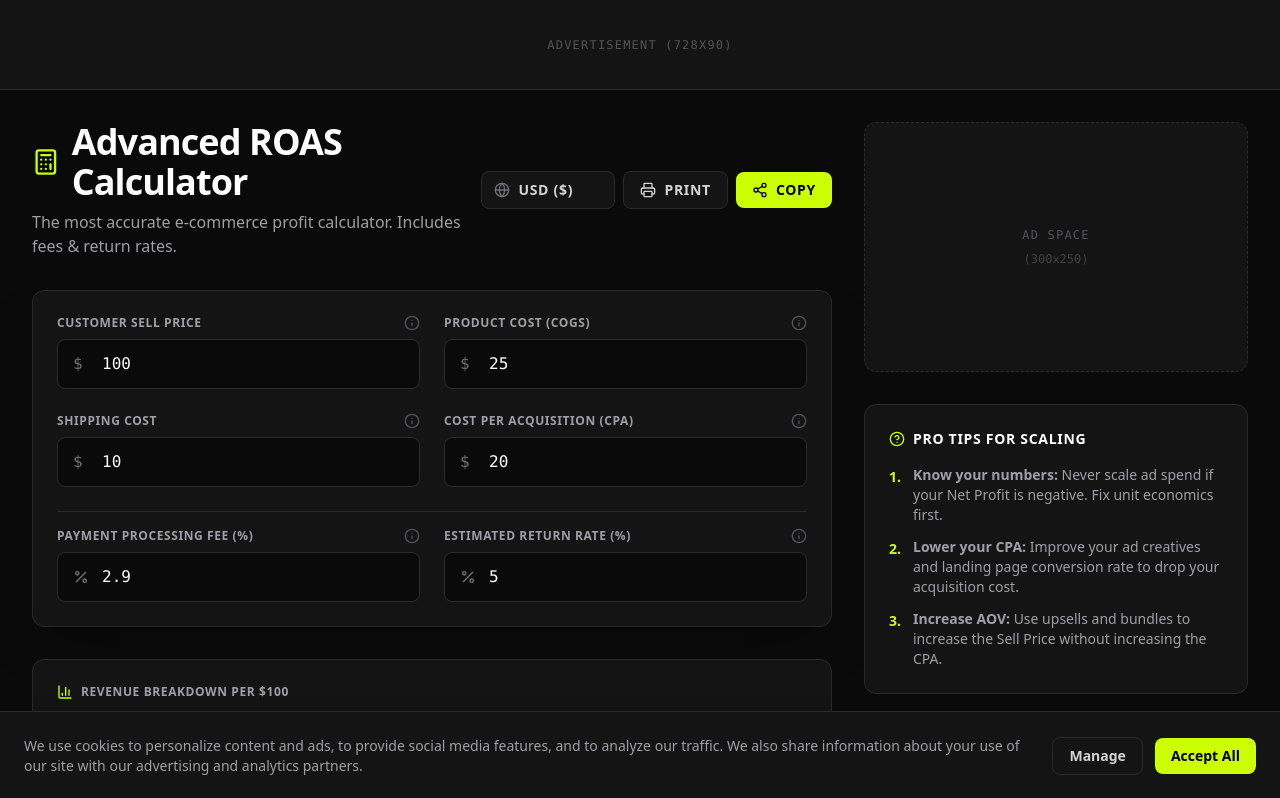
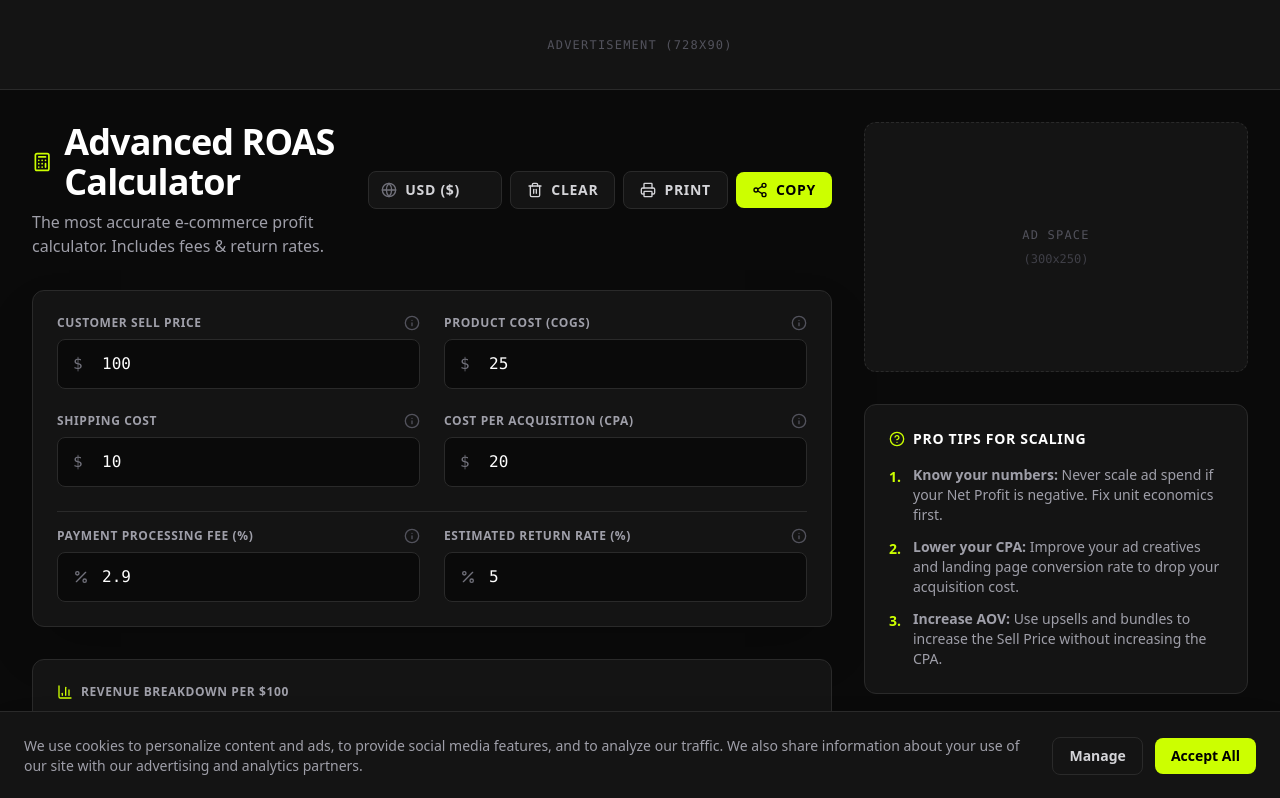
Before and after one commit to roy1kgb-ship-it/roas-calculator, a React (Vite) app: page / in a window 1280 px wide. Shown: the top 798 px of the page. Built offline with nearby package versions, Linux system fonts and the light colour scheme.

Commit message:
feat: Add button to clear all input fields
Introduces a "Clear All" button to the ROAS Calculator. This allows users to quickly reset all input fields to their default values, improving user experience and workflow efficiency.

```diff
--- a/src/App.tsx
+++ b/src/App.tsx
@@ -4,7 +4,7 @@
  */
 
 import React, { useState, useEffect } from 'react';
-import { Calculator, DollarSign, Percent, TrendingUp, Info, Share2, Check, BarChart3, HelpCircle, Target, Printer, Globe } from 'lucide-react';
+import { Calculator, DollarSign, Percent, TrendingUp, Info, Share2, Check, BarChart3, HelpCircle, Target, Printer, Globe, Trash2 } from 'lucide-react';
 import CookieConsent from './components/CookieConsent';
 
 export default function App() {
@@ -62,6 +62,15 @@ export default function App() {
     setter(isNaN(val) ? 0 : val);
   };
 
+  const clearAll = () => {
+    setSellPrice(0);
+    setCogs(0);
+    setShipping(0);
+    setCpa(0);
+    setPaymentFee(0);
+    setReturnRate(0);
+  };
+
   const copyReport = () => {
     const report = `📊 Advanced E-Commerce Profitability Report\n\n` +
       `Inputs:\n` +
@@ -115,7 +124,7 @@ export default function App() {
               <p className="text-zinc-400 print:text-zinc-600">The most accurate e-commerce profit calculator. Includes fees & return rates.</p>
             </div>
 
-            <div className="flex items-center gap-2 print:hidden">
+            <div className="flex items-center gap-2 print:hidden flex-wrap sm:flex-nowrap">
               {/* Currency Selector */}
               <div className="relative flex items-center bg-[#141414] border border-[#2A2A2A] rounded-lg px-3 py-2">
                 <Globe className="w-4 h-4 text-zinc-500 mr-2" />
@@ -131,6 +140,15 @@ export default function App() {
                   <option value="C$" className="bg-[#141414] text-zinc-300">CAD (C$)</option>
                 </select>
               </div>
+
+              <button
+                onClick={clearAll}
+                className="flex items-center justify-center gap-2 px-4 py-2 bg-[#141414] hover:bg-[#2A2A2A] border border-[#2A2A2A] text-zinc-300 rounded-lg transition-colors text-sm font-semibold uppercase tracking-wider shrink-0"
+                title="Clear All Fields"
+              >
+                <Trash2 className="w-4 h-4" />
+                <span className="hidden sm:inline">Clear</span>
+              </button>
 
               <button
                 onClick={printReport}
```
